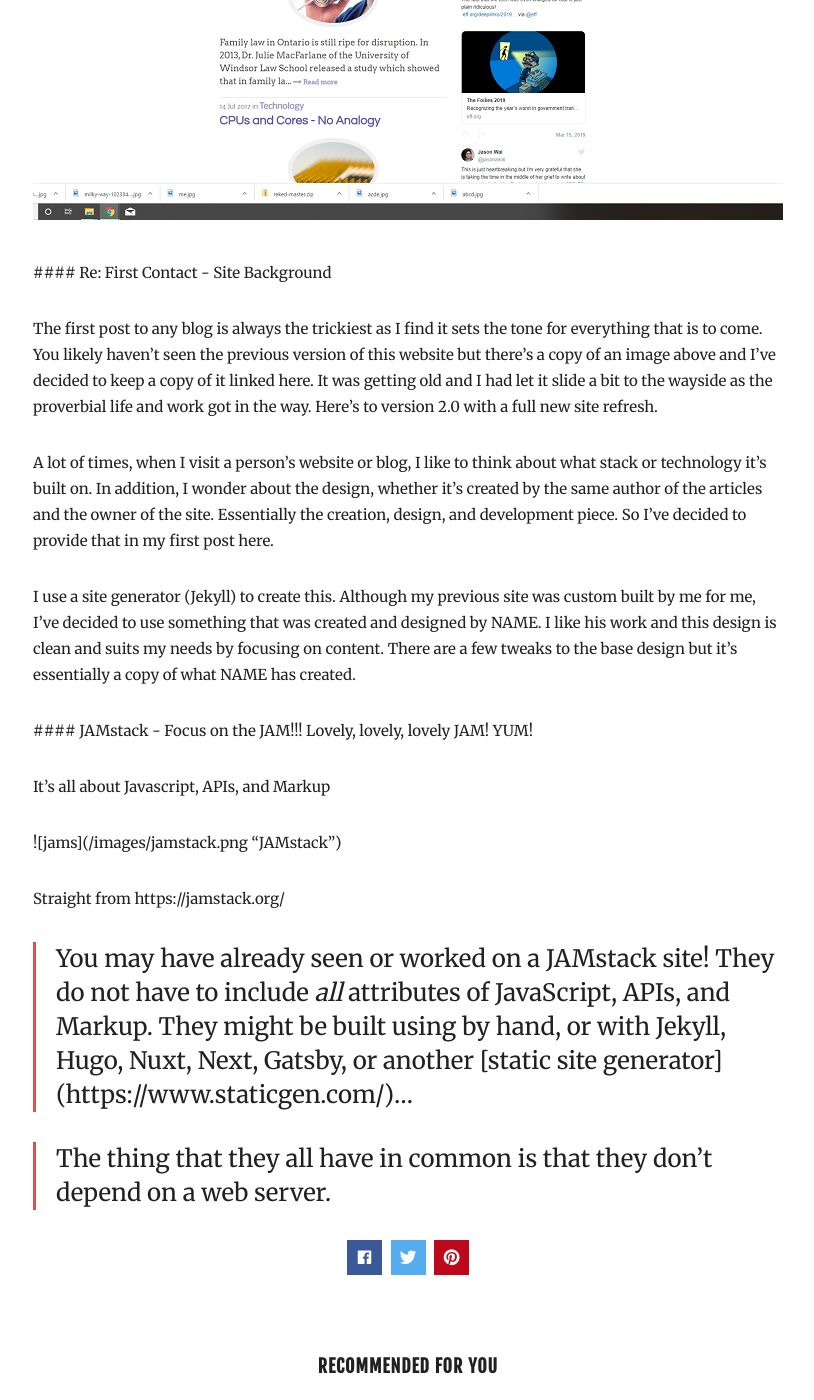
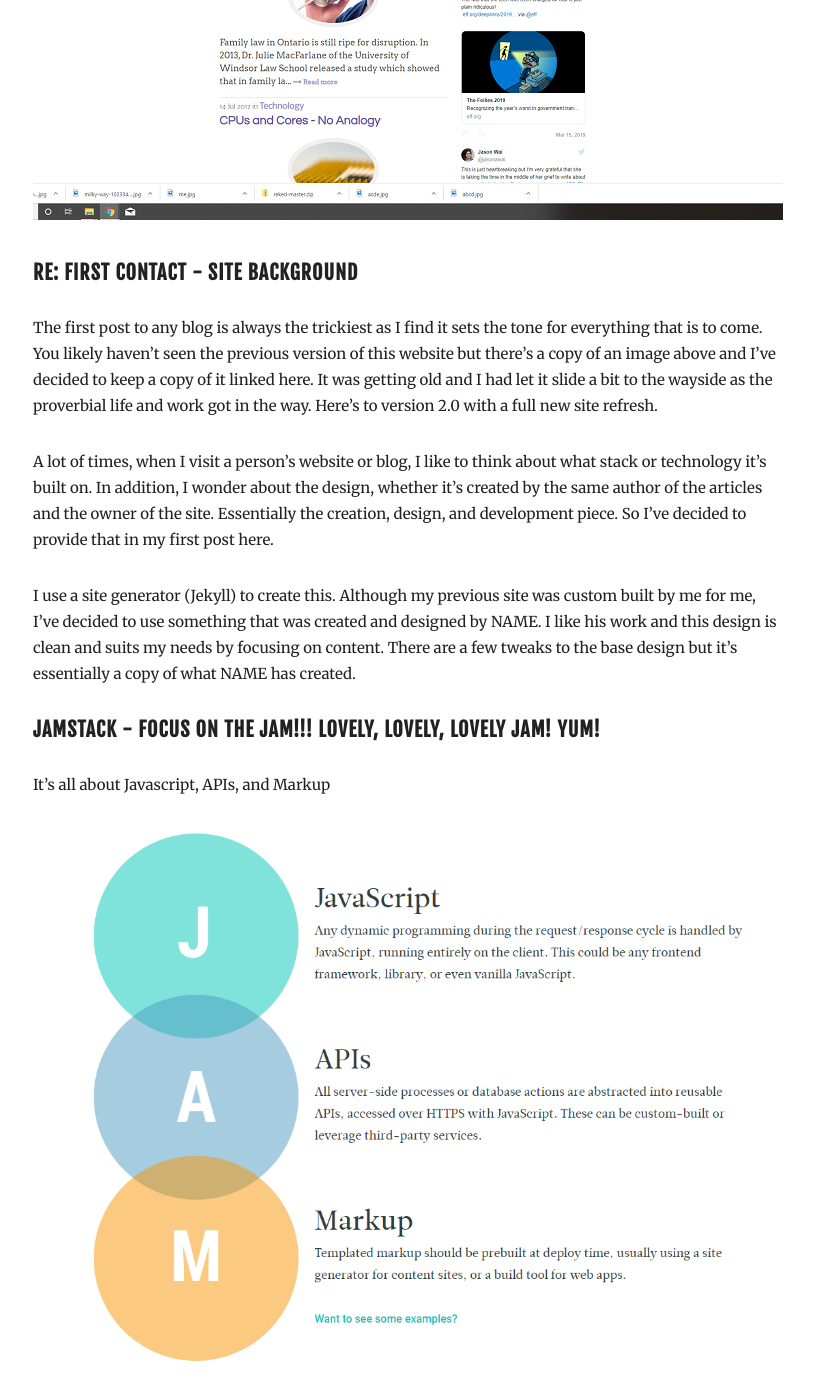
Before and after one commit to jawai/smiling-strawberry, a Jekyll site: the page built from _posts/2020-01-01-website-2-0-refresh-for-2020.md, in a window 1280 px wide and 1400 px high, scrolled down 592 px. Shown: the whole window, without its empty margins (232-1046 px from the left). Built offline with Jekyll 4.4.1, drawn with Linux system fonts in a browser that asks for light colours; nearby versions of some CDN libraries; comment, search, counter and statistics services are not loaded.

Commit message:
Update from Forestry.io jawai updated _posts/2020-01-01-website-2-0-refresh-for-2020.md

```diff
--- a/_posts/2020-01-01-website-2-0-refresh-for-2020.md
+++ b/_posts/2020-01-01-website-2-0-refresh-for-2020.md
@@ -6,7 +6,7 @@ image: "/images/first-post-pre-x450.png"
 tags: []
 
 ---
-\#### Re: First Contact - Site Background
+#### Re: First Contact - Site Background
 
 The first post to any blog is always the trickiest as I find it sets the tone for everything that is to come. You likely haven't seen the previous version of this website but there's a copy of an image above and I've decided to keep a copy of it linked here. It was getting old and I had let it slide a bit to the wayside as the proverbial life and work got in the way. Here's to version 2.0 with a full new site refresh.
 
@@ -14,16 +14,14 @@ A lot of times, when I visit a person's website or blog, I like to think about w
 
 I use a site generator (Jekyll) to create this. Although my previous site was custom built by me for me, I've decided to use something that was created and designed by NAME. I like his work and this design is clean and suits my needs by focusing on content. There are a few tweaks to the base design but it's essentially a copy of what NAME has created.
 
-\#### JAMstack - Focus on the JAM!!! Lovely, lovely, lovely JAM! YUM!
+#### JAMstack - Focus on the JAM!!! Lovely, lovely, lovely JAM! YUM!
 
 It's all about Javascript, APIs, and Markup
 
-!\[jams\](/images/jamstack.png "JAMstack")
+![Description of JAM](/images/JAMstack.png "JAM from jasmstack.org")
 
-Straight from [<https://jamstack.org/>](<https://jamstack.org/> "JAMstack")
+Straight from [https://jamstack.org/](https://jamstack.org/ "https://jamstack.org/")
 
-> You may have already seen or worked on a JAMstack site! They do not have to include *all* attributes of JavaScript, APIs, and Markup. They might be built using by hand, or with Jekyll, Hugo, Nuxt, Next, Gatsby, or another \[static site generator\]([https://www.staticgen.com/]( "Website 2.0 - refresh"))...
-
+> You may have already seen or worked on a JAMstack site! They do not have to include _all_ attributes of JavaScript, APIs, and Markup. They might be built using by hand, or with Jekyll, Hugo, Nuxt, Next, Gatsby, or another \[static site generator\]([https://www.staticgen.com/]( "Website 2.0 - refresh"))...
 >
-
 > The thing that they all have in common is that they don’t depend on a web server.
```
